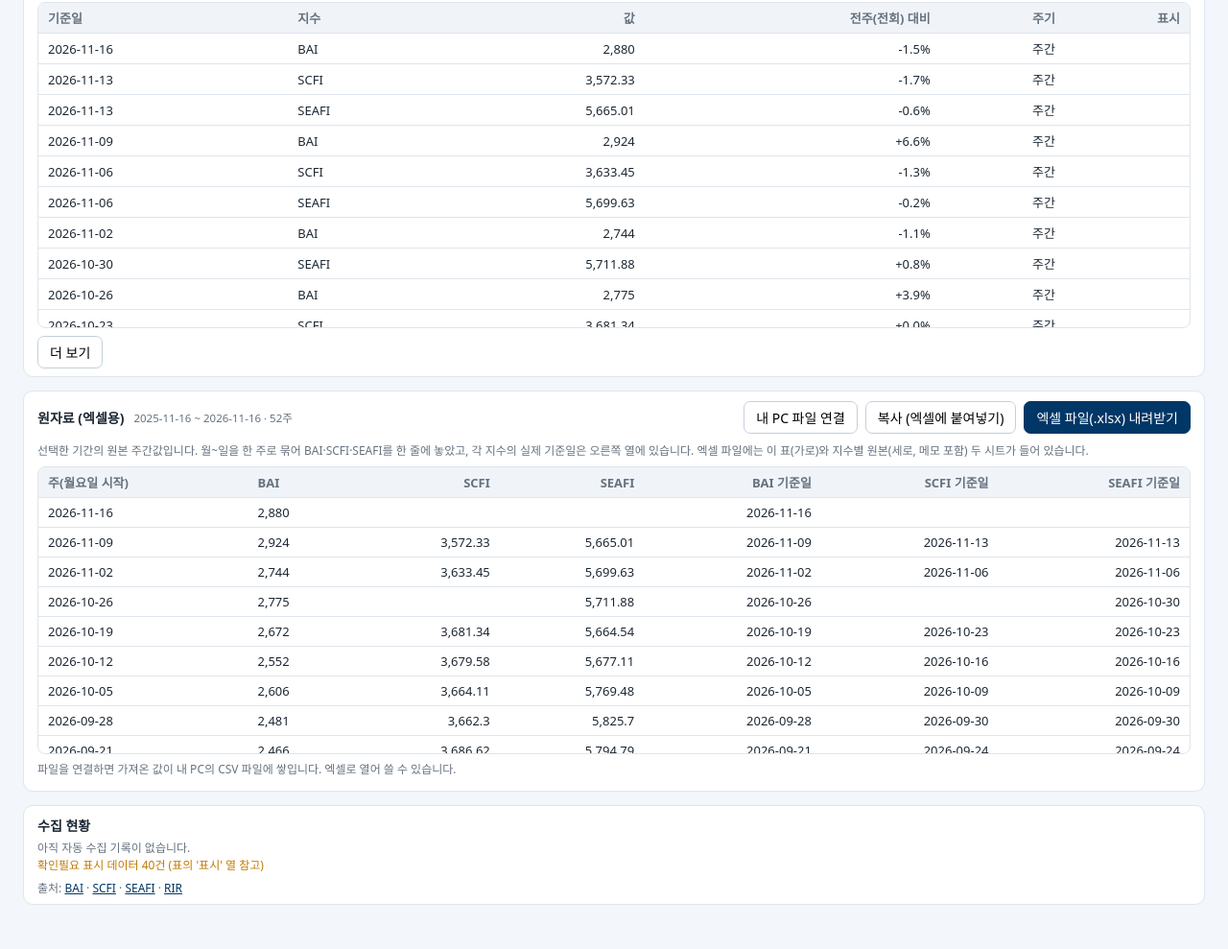
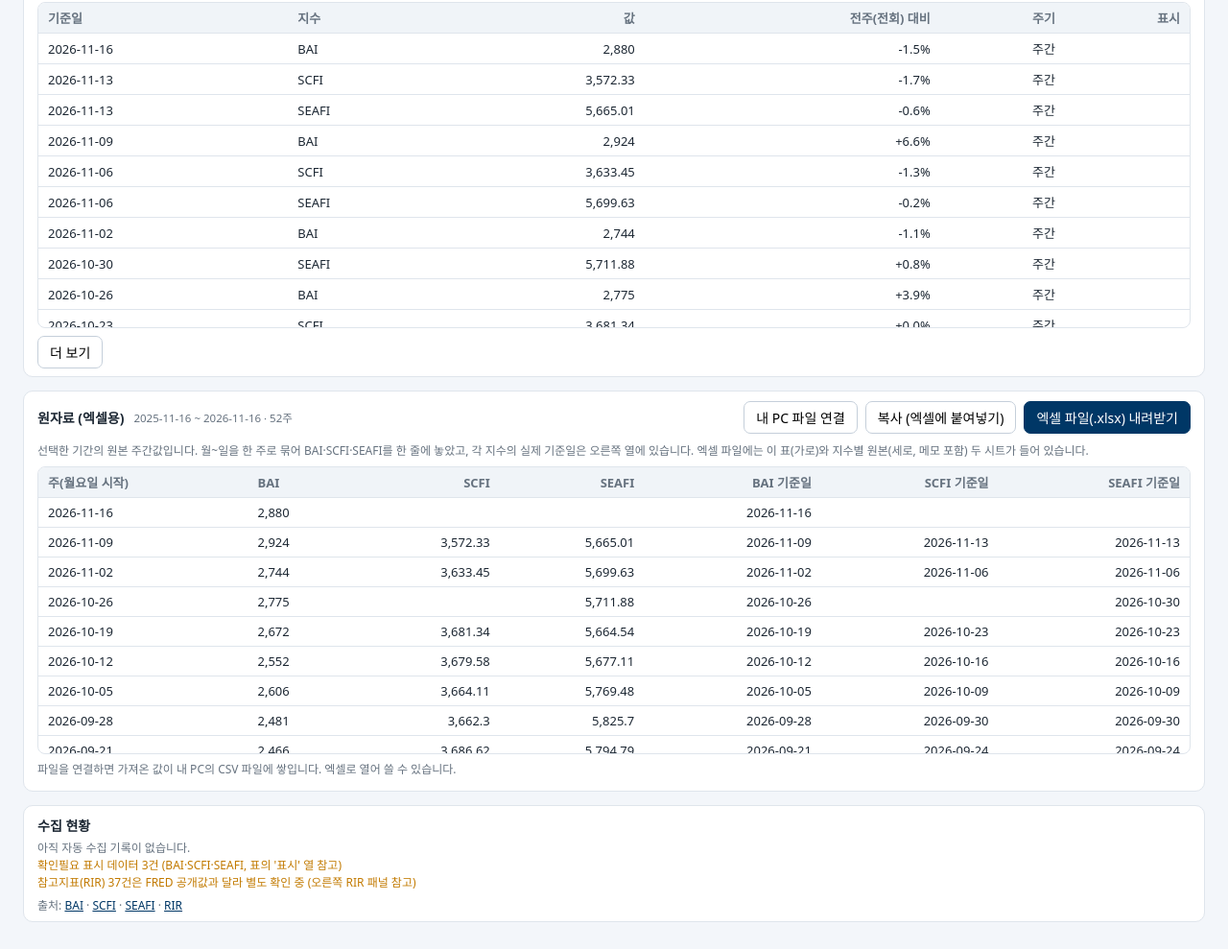
Before and after one commit to kk119kr/SCFI-SEAFI-BAI, a plain HTML site: page index.html in a window 1280 px wide. Shown: the part 942-1931 px from the top of the page at 96% size. Drawn offline with Linux system fonts and the light colour scheme.

Commit message:
상태창: 핵심 지수와 참고지표(RIR)의 확인필요 건수를 분리 표시
Co-Authored-By: Claude Sonnet 5.5 <noreply@anthropic.com>
Claude-Session: https://claude.ai/code/session_01TrRweapT33QZETVUyA7Uwe

```diff
--- a/index.html
+++ b/index.html
@@ -289,9 +289,9 @@ function render(){
   $("tblSub").textContent=`${iso(state.from)} ~ ${iso(state.to)} · ${rows.length}건`;
   drawTable(); drawRaw();
   // 수집 현황
-  const bad=state.rows.filter(r=>r.flag==="확인필요").length, last=state.log.slice(-6).reverse();
+  const bad=state.rows.filter(r=>r.flag==="확인필요"&&r.index_code!=="RIR").length, badRir=state.rows.filter(r=>r.flag==="확인필요"&&r.index_code==="RIR").length, last=state.log.slice(-6).reverse();
   $("status").innerHTML=(last.length?last.map(l=>`${l.run_at} · ${l.index_code} · <span class="${l.status==="실패"?"bad":l.status==="경고"?"warn":"ok"}">${l.status}</span>${l.rows_added>0?` (+${l.rows_added})`:""} ${l.message||""}`).join("<br>"):"아직 자동 수집 기록이 없습니다.")
-    +`<br><span class="${bad?"warn":""}">확인필요 표시 데이터 ${bad}건 (표의 '표시' 열 참고)</span>`;
+    +`<br><span class="${bad?"warn":""}">확인필요 표시 데이터 ${bad}건 (BAI·SCFI·SEAFI, 표의 '표시' 열 참고)</span>`+(badRir?`<br><span class="warn">참고지표(RIR) ${badRir}건은 FRED 공개값과 달라 별도 확인 중 (오른쪽 RIR 패널 참고)</span>`:"");
   $("src").innerHTML="출처: "+state.idx.map(i=>`<a href="${i.source_url}" target="_blank" rel="noopener">${i.index_code}</a>`).join(" · ");
 }
 function drawTable(){
```
